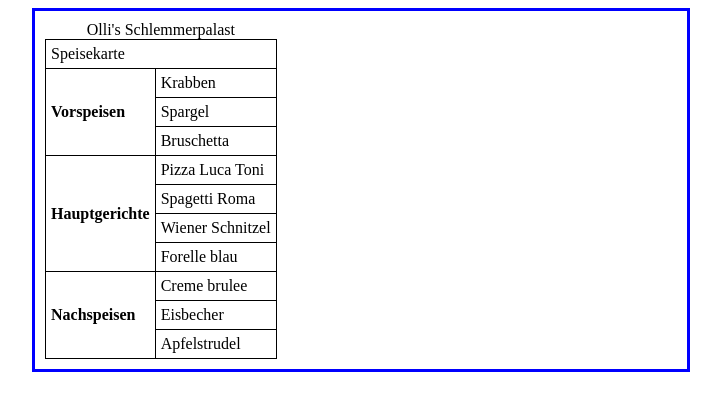
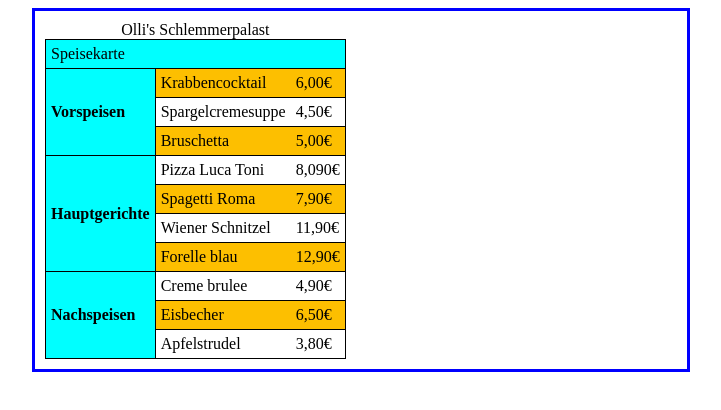
Before and after one commit to Max-42/Projekt_Speisekarte, a plain HTML site: page speisekarte.html in a window 1280 px wide. Shown: the whole page, without its empty margins (279-1000 px from the left). Drawn offline with Linux system fonts and the light colour scheme.

Commit message:
colored table

```diff
--- a/css/olli_format.css
+++ b/css/olli_format.css
@@ -16,3 +16,23 @@ th,td{
     padding: 5px;
     text-align: left;
 }
+
+tr:nth-child(even){
+    background-color: #fdbf00;
+}
+
+tr:nth-child(odd){
+    background-color: #fff;
+}
+
+.blau{
+    background-color: aqua;
+}
+
+
+#essen{
+    border: none;
+}
+#preis{
+    border: none;
+}
--- a/speisekarte.html
+++ b/speisekarte.html
@@ -14,56 +14,65 @@
             <caption>Olli's Schlemmerpalast</caption>
 
             <tr>
-                <td colspan="2">Speisekarte</td>
+                <td colspan="3" class="blau">Speisekarte</td>
             </tr>
 
             <tr>
-                <th rowspan="3">Vorspeisen</th>
-                <td>Krabben</td>
+                <th rowspan="3" class="blau">Vorspeisen</th>
+                <td style="border-right: none;">Krabbencocktail</td>
+                <td style="border-left: none;">6,00&euro;</td>
 
             </tr>
             <tr>
-                <td>Spargel</td>
+                <td style="border-right: none;">Spargelcremesuppe</td>
+                <td style="border-left: none;">4,50&euro;</td>
 
             </tr>
             <tr>
-                <td>Bruschetta</td>
-
+                <td style="border-right: none;">Bruschetta</td>
+                <td style="border-left: none;">5,00&euro;</td>
             </tr>
 
 
 
             <tr>
-                <th rowspan="4">Hauptgerichte</th>
-                <td>Pizza Luca Toni</td>
+                <th rowspan="4" class="blau">Hauptgerichte</th>
+                <td style="border-right: none;">Pizza Luca Toni</td>
+                <td style="border-left: none;">8,090&euro;</td>
             </tr>
 
             <tr>
-                <td>Spagetti Roma</td>
+                <td style="border-right: none;">Spagetti Roma</td>
+                <td style="border-left: none;">7,90&euro;</td>
             </tr>
 
             <tr>
-                <td>Wiener Schnitzel</td>
+                <td style="border-right: none;">Wiener Schnitzel</td>
+                <td style="border-left: none;">11,90&euro;</td>
             </tr>
 
 
             <tr>
-                <td>Forelle blau</td>
+                <td style="border-right: none;">Forelle blau</td>
+                <td style="border-left: none;">12,90&euro;</td>
             </tr>
 
 
 
             <tr>
-                <th rowspan="3">Nachspeisen</th>
-                <td>Creme brulee</td>
+                <th rowspan="3" class="blau">Nachspeisen</th>
+                <td style="border-right: none;">Creme brulee</td>
+                <td style="border-left: none;">4,90&euro;</td>
             </tr>
 
             <tr>
-                <td>Eisbecher</td>
+                <td style="border-right: none;">Eisbecher</td>
+                <td style="border-left: none;">6,50&euro;</td>
             </tr>
 
             <tr>
-                <td>Apfelstrudel </td>
+                <td style="border-right: none;">Apfelstrudel </td>
+                <td style="border-left: none;">3,80&euro;</td>
             </tr>
 
 
```
